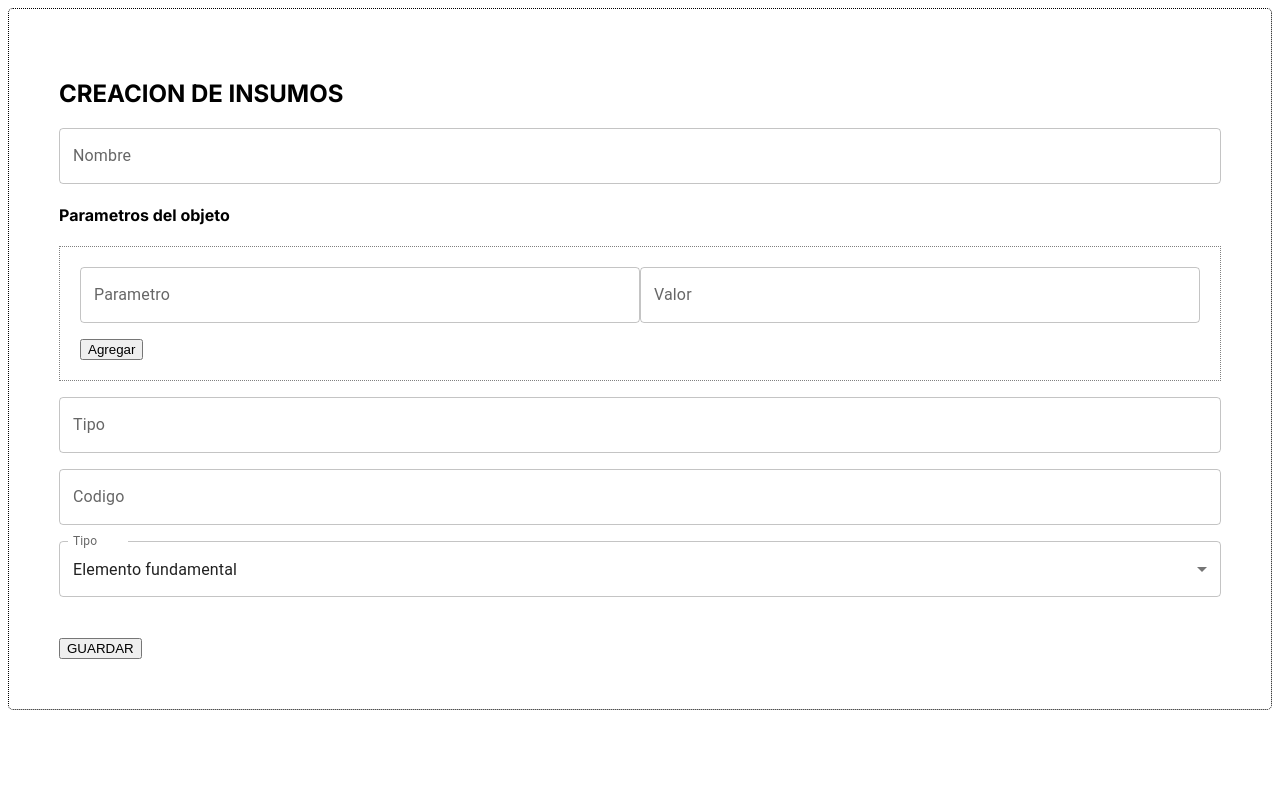
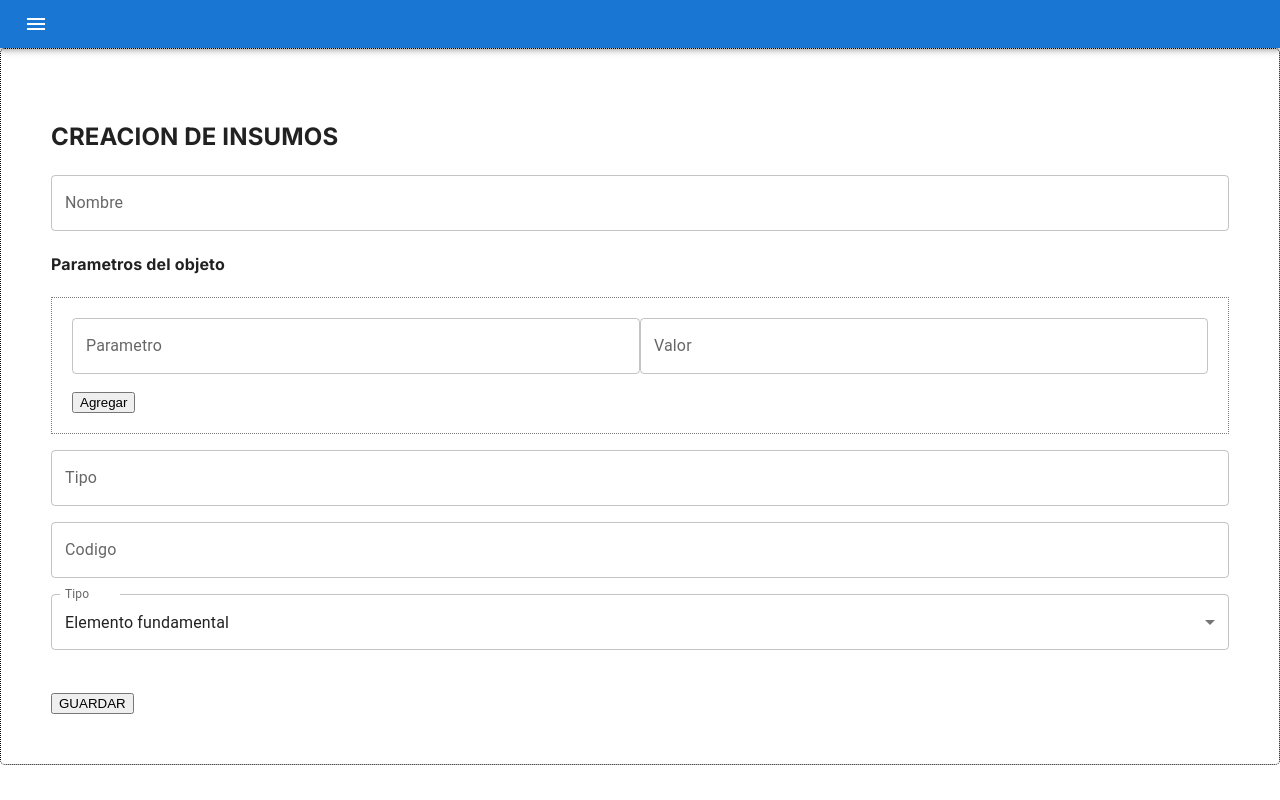
Before and after one commit to JhonSanz/humanfactory-frontend, a Next.js app: page /prototype in a window 1280 px wide. Built offline with nearby package versions, Linux system fonts and the light colour scheme.

Commit message:
Added toolbar

```diff
--- a/src/app/layout.js
+++ b/src/app/layout.js
@@ -1,4 +1,5 @@
 import { Inter } from "next/font/google";
+import Providers from "@/components/providers";
 
 const inter = Inter({ subsets: ["latin"] });
 
@@ -10,7 +11,11 @@ export const metadata = {
 export default function RootLayout({ children }) {
   return (
     <html lang="en">
-      <body className={inter.className}>{children}</body>
+      <body className={inter.className}>
+        <Providers>
+          {children}
+        </Providers>
+      </body>
     </html>
   );
 }
--- a/src/app/prototype/page.js
+++ b/src/app/prototype/page.js
@@ -11,6 +11,8 @@ import TextField from '@mui/material/TextField';
 import Asynchronous from '@/components/prototype/autocomplete';
 import fetchBackend from "@/utils/commonFetch";
 import AsyncAutocomplete from '@/components/prototype/asyncAutocomplete';
+import ToolbarApp from '@/components/toolbarApp';
+
 
 function ParamsPicker({
   size = "medium",
--- /dev/null
+++ b/src/components/providers.js
@@ -0,0 +1,10 @@
+import ToolbarApp from "./toolbarApp"
+
+export default function Providers({ children }) {
+  return (
+    <div>
+      <ToolbarApp />
+      {children}
+    </div>
+  )
+}
--- /dev/null
+++ b/src/components/toolbarApp.js
@@ -0,0 +1,105 @@
+"use client";
+
+import { useEffect, useState, Fragment } from "react";
+import { useRouter, useParams } from "next/navigation";
+
+import Box from "@mui/material/Box";
+import CssBaseline from "@mui/material/CssBaseline";
+import MuiAppBar from "@mui/material/AppBar";
+import Toolbar from "@mui/material/Toolbar";
+import List from "@mui/material/List";
+import Typography from "@mui/material/Typography";
+import SwipeableDrawer from "@mui/material/SwipeableDrawer";
+
+import IconButton from "@mui/material/IconButton";
+import MenuIcon from "@mui/icons-material/Menu";
+import ListItem from "@mui/material/ListItem";
+import ListItemButton from "@mui/material/ListItemButton";
+import ListItemText from "@mui/material/ListItemText";
+
+import ForestIcon from '@mui/icons-material/Forest';
+import SaveIcon from '@mui/icons-material/Save';
+
+
+
+export default function ToolbarApp() {
+  const [displayMenu, setDisplayMenu] = useState(false);
+  const router = useRouter();
+  const [menuOptionsName, setMenuOptionsName] = useState("");
+
+  const toggleDrawer = () => (event) => {
+    if (
+      event &&
+      event.type === "keydown" &&
+      (event.key === "Tab" || event.key === "Shift")
+    ) {
+      return;
+    }
+  };
+
+  const optionsMenu = [
+    { name: "Crear", route: "prototype", icon: <SaveIcon /> },
+    { name: "Arbol", route: "show", icon: <ForestIcon /> }
+  ]
+
+  const listItems = () => (
+    <Box role="presentation" onClick={toggleDrawer} onKeyDown={toggleDrawer}>
+      <List>
+        {optionsMenu.length > 0 &&
+          optionsMenu.map((item) => (
+            <ListItem
+              key={item.name}
+              disablePadding
+              onClick={() => {
+                setDisplayMenu(false);
+                router.push(`/${item.route}`);
+                setMenuOptionsName(item.name);
+              }}
+            >
+              <ListItemButton>
+                {item.icon}
+                <ListItemText primary={item.name} sx={{ paddingLeft: "5px" }} />
+              </ListItemButton>
+            </ListItem>
+          ))}
+      </List>
+    </Box>
+  );
+
+  return (
+    <>
+      <Box sx={{ display: "flex" }}>
+        <CssBaseline />
+        <MuiAppBar position="static">
+          <Toolbar variant="dense">
+            <IconButton
+              size="large"
+              edge="start"
+              color="inherit"
+              aria-label="menu"
+              sx={{ mr: 2 }}
+              onClick={() => setDisplayMenu(true)}
+            >
+              <MenuIcon />
+            </IconButton>
+
+            <Typography variant="h5" component="div" color="#fafafa" minWidth={110}>
+              {menuOptionsName}
+            </Typography>
+          </Toolbar>
+        </MuiAppBar>
+
+        <Fragment>
+          <SwipeableDrawer
+            anchor="left"
+            open={displayMenu}
+            onClose={() => setDisplayMenu(false)}
+            onOpen={() => setDisplayMenu(true)}
+          >
+            {listItems()}
+          </SwipeableDrawer>
+        </Fragment>
+      </Box>
+    </>
+  );
+}
```
Also changed, not shown: src/app/show/page.js (+13 -7 lines).
